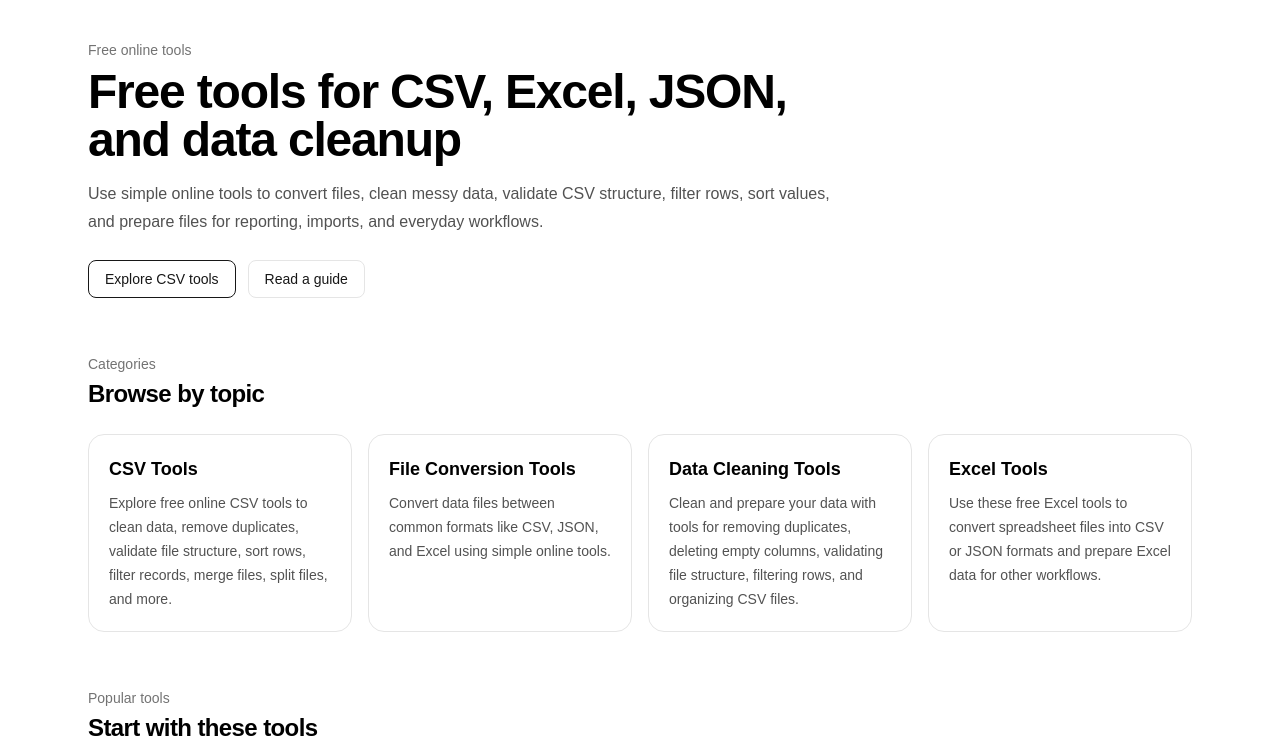
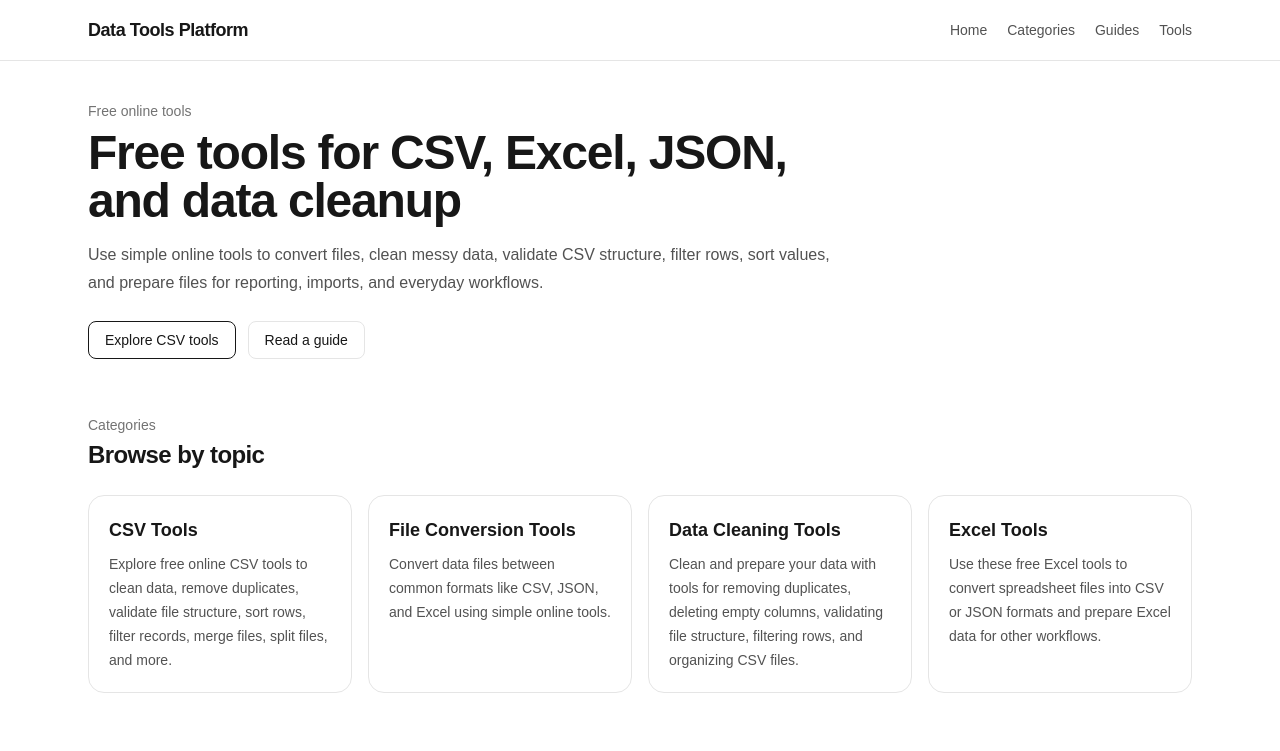
Before and after one commit to kike-Pinto/data-tools-platform, a Next.js app: page / in a window 1280 px wide. Shown: the top 751 px of the page. Built offline with nearby package versions, Linux system fonts and the light colour scheme; no server answers.

Commit message:
Add header y mejora a Home

```diff
--- a/src/app/layout.tsx
+++ b/src/app/layout.tsx
@@ -2,6 +2,7 @@ import type { Metadata } from 'next'
 import { Geist, Geist_Mono } from 'next/font/google'
 import './globals.css'
 import { siteConfig } from '@/config/site'
+import { SiteHeader } from '@/components/layout/SiteHeader'
 
 const geistSans = Geist({
   variable: '--font-geist-sans',
@@ -72,7 +73,10 @@ export default function RootLayout({
       lang='en'
       className={`${geistSans.variable} ${geistMono.variable} h-full antialiased`}
     >
-      <body className='min-h-full flex flex-col'>{children}</body>
+      <body className='min-h-full bg-white text-neutral-900'>
+        <SiteHeader />
+        {children}
+      </body>
     </html>
   )
 }
--- a/src/app/page.tsx
+++ b/src/app/page.tsx
@@ -1,5 +1,6 @@
 // Paso 7: Mostrar tool desde la home
 
+import type { Metadata } from 'next'
 import Link from 'next/link'
 import { categoryRegistry } from '@/content/categories'
 import { guideRegistry } from '@/content/guides'
@@ -8,7 +9,40 @@ import {
   featuredGuideSlugs,
   featuredToolSlugs,
 } from '@/content/home'
+import { siteConfig } from '@/config/site'
 import { toolRegistry } from '@/tools/registry'
+
+export const metadata: Metadata = {
+  title: 'Free CSV, Excel, JSON, and Data Tools',
+  description:
+    'Free online tools for CSV, Excel, JSON, file conversion, data cleanup, validation, filtering, sorting, and everyday admin workflows.',
+  alternates: {
+    canonical: '/',
+  },
+  openGraph: {
+    type: 'website',
+    url: siteConfig.url,
+    title: 'Free CSV, Excel, JSON, and Data Tools',
+    description:
+      'Free online tools for CSV, Excel, JSON, file conversion, data cleanup, validation, filtering, sorting, and everyday admin workflows.',
+    siteName: siteConfig.name,
+    images: [
+      {
+        url: siteConfig.ogImage,
+        width: 1200,
+        height: 630,
+        alt: siteConfig.name,
+      },
+    ],
+  },
+  twitter: {
+    card: 'summary_large_image',
+    title: 'Free CSV, Excel, JSON, and Data Tools',
+    description:
+      'Free online tools for CSV, Excel, JSON, file conversion, data cleanup, validation, filtering, sorting, and everyday admin workflows.',
+    images: [siteConfig.ogImage],
+  },
+}
 
 export default function HomePage() {
   const featuredCategories = featuredCategorySlugs
--- /dev/null
+++ b/src/components/layout/SiteHeader.tsx
@@ -0,0 +1,37 @@
+import Link from 'next/link'
+
+export function SiteHeader() {
+  return (
+    <header className='border-b border-neutral-200'>
+      <div className='mx-auto flex w-full max-w-6xl items-center justify-between px-6 py-4'>
+        <Link href='/' className='text-lg font-semibold tracking-tight'>
+          Data Tools Platform
+        </Link>
+
+        <nav className='flex items-center gap-5 text-sm text-neutral-600'>
+          <Link href='/' className='transition hover:text-neutral-900'>
+            Home
+          </Link>
+          <Link
+            href='/categories/csv-tools'
+            className='transition hover:text-neutral-900'
+          >
+            Categories
+          </Link>
+          <Link
+            href='/guides/how-to-convert-csv-to-json'
+            className='transition hover:text-neutral-900'
+          >
+            Guides
+          </Link>
+          <Link
+            href='/tools/csv-to-json'
+            className='transition hover:text-neutral-900'
+          >
+            Tools
+          </Link>
+        </nav>
+      </div>
+    </header>
+  )
+}
```
